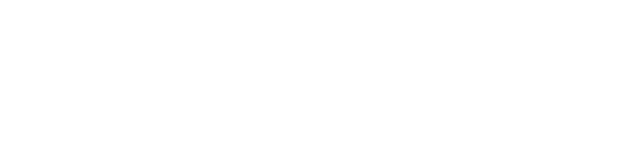
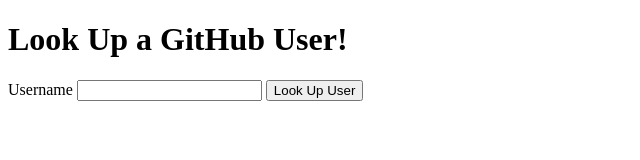
Before and after one commit to fwd-2021/week-14, a plain HTML site: page index.html in a window 1280 px wide. Shown: the whole page, without its empty margins (0-640 px from the left). Drawn offline with Linux system fonts and the light colour scheme; files whose address does not match are found by name.

Commit message:
Add interface for looking up GitHub users

```diff
--- a/index.html
+++ b/index.html
@@ -7,7 +7,14 @@
   <link rel="stylesheet" href="assets/css/screen.css" />
 </head>
 <body>
-
+  <main id="content">
+    <h1>Look Up a GitHub User!</h1>
+    <form id="github-lookup-form" action="#null">
+      <label>Username</label>
+      <input type="text" id="username" name="username" />
+      <button type="submit">Look Up User</button>
+    </form>
+  </main>
   <script src="assets/js/main.js"></script>
 </body>
 </html>
```
